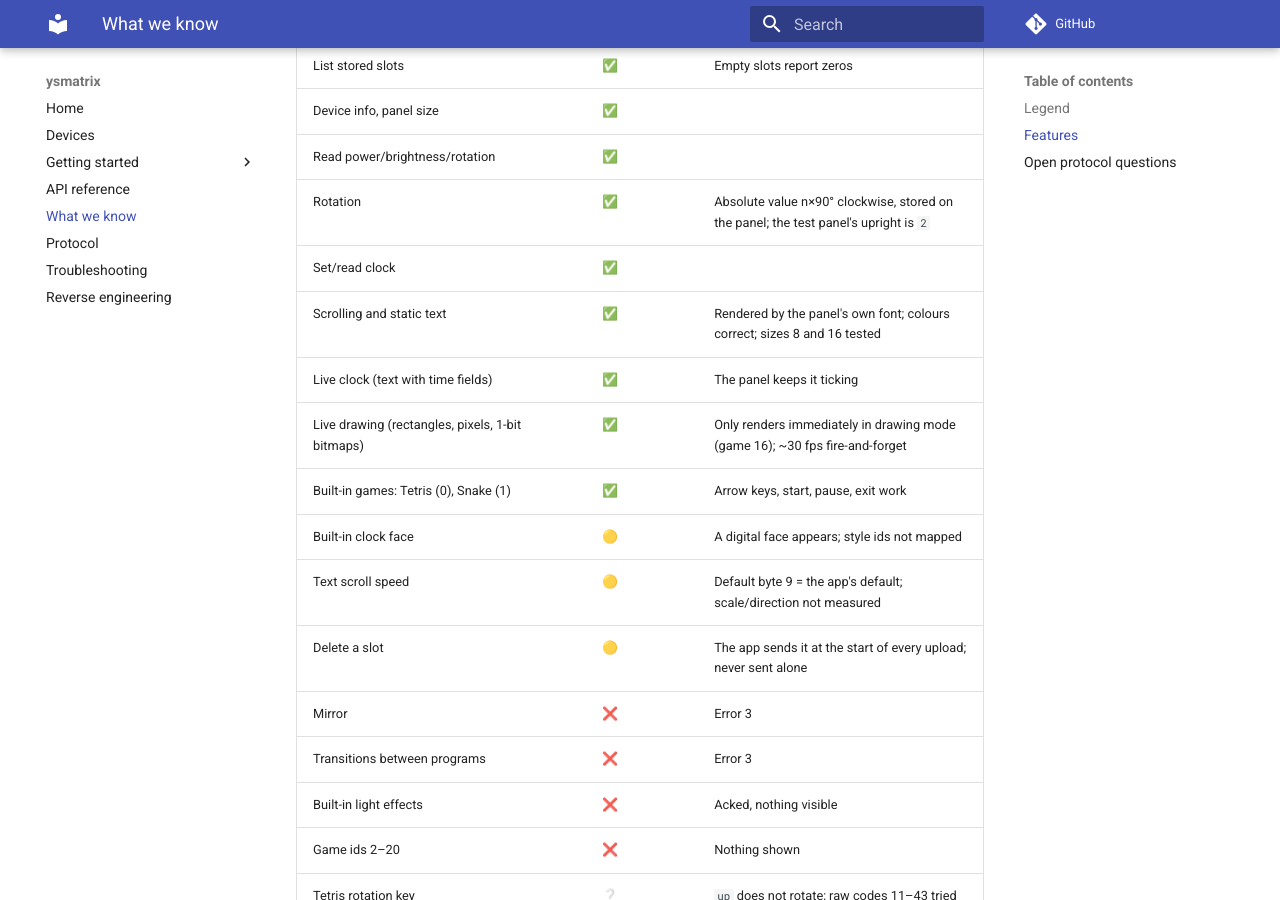
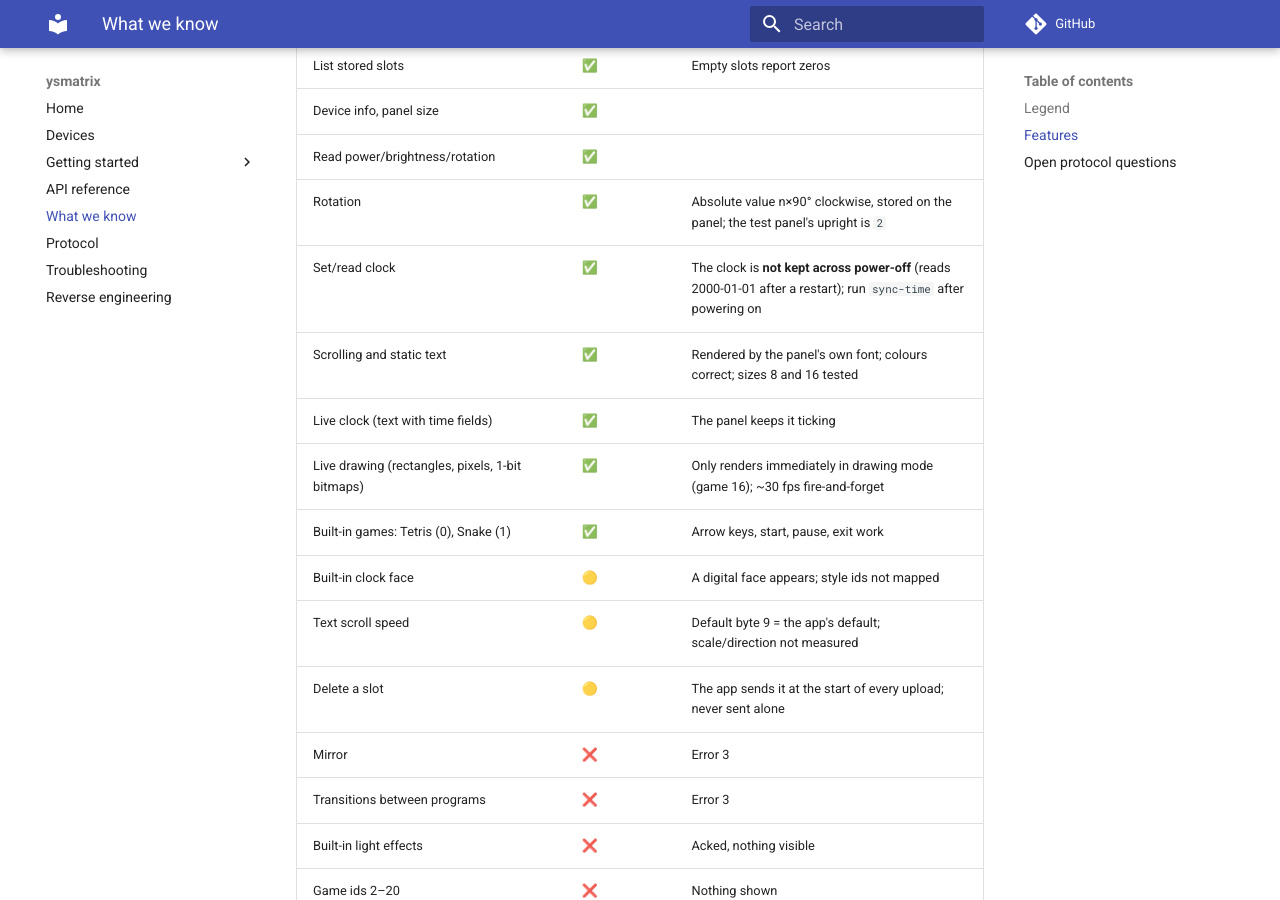
Before and after one commit to thorbengrosser/ysmatrix, an MkDocs documentation site: the page built from docs/status.md, in a window 1280 px wide and 900 px high, scrolled down 1163 px. Built offline with MkDocs 1.6.1 and Material for MkDocs 9.7.7, drawn with Linux system fonts in a browser that asks for light colours; comment, search, counter and statistics services are not loaded.

Commit message:
Align info output; document that the panel clock resets on power-off
Co-Authored-By: Claude Opus 5.5 <noreply@anthropic.com>

```diff
--- a/docs/status.md
+++ b/docs/status.md
@@ -29,7 +29,7 @@ firmware `V2.9.1#V16`, controlled by the *LOY PLAY* app. Other panels and firmwa
 | Device info, panel size | ✅ | |
 | Read power/brightness/rotation | ✅ | |
 | Rotation | ✅ | Absolute value n×90° clockwise, stored on the panel; the test panel's upright is `2` |
-| Set/read clock | ✅ | |
+| Set/read clock | ✅ | The clock is **not kept across power-off** (reads 2000-01-01 after a restart); run `sync-time` after powering on |
 | Scrolling and static text | ✅ | Rendered by the panel's own font; colours correct; sizes 8 and 16 tested |
 | Live clock (text with time fields) | ✅ | The panel keeps it ticking |
 | Live drawing (rectangles, pixels, 1-bit bitmaps) | ✅ | Only renders immediately in drawing mode (game 16); ~30 fps fire-and-forget |
```
Also changed, not shown: docs/getting_started/cli.md (+1 -1 lines), docs/troubleshooting.md (+1 -0 lines), 1 other file.
